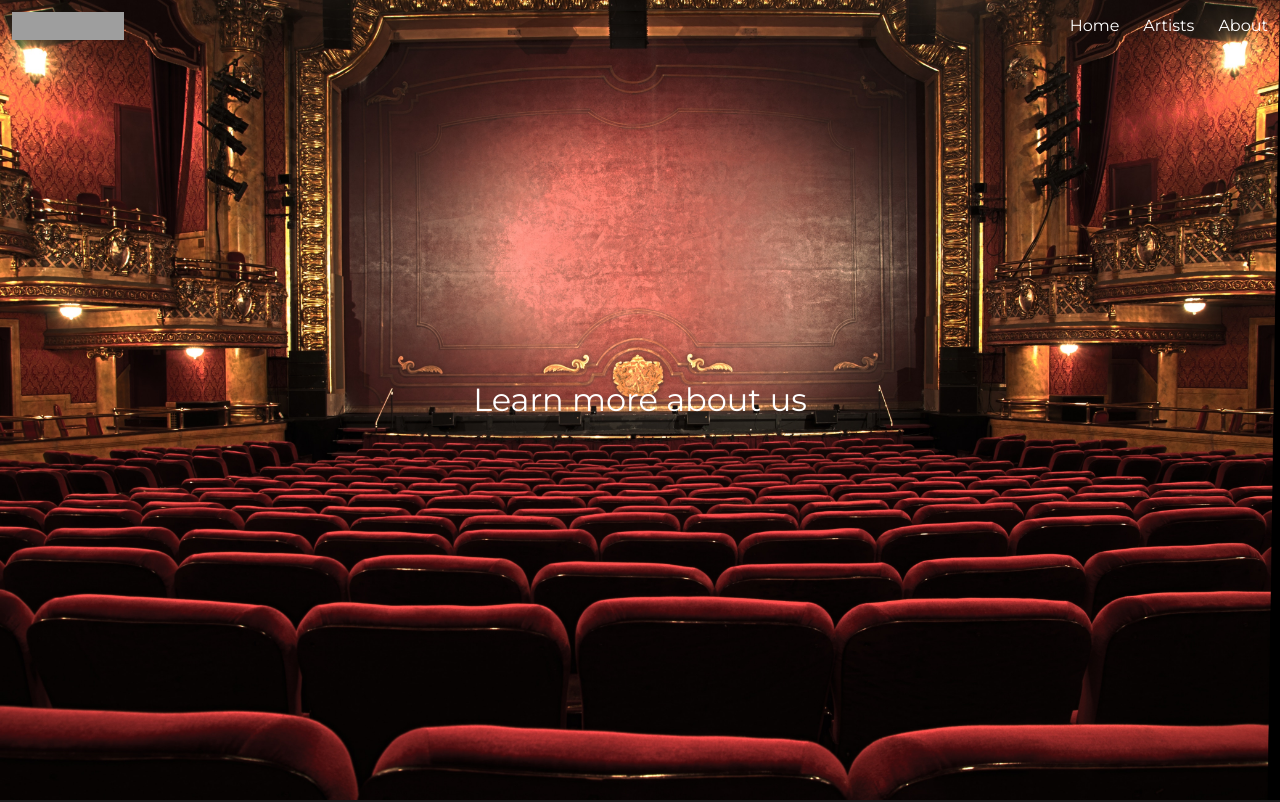
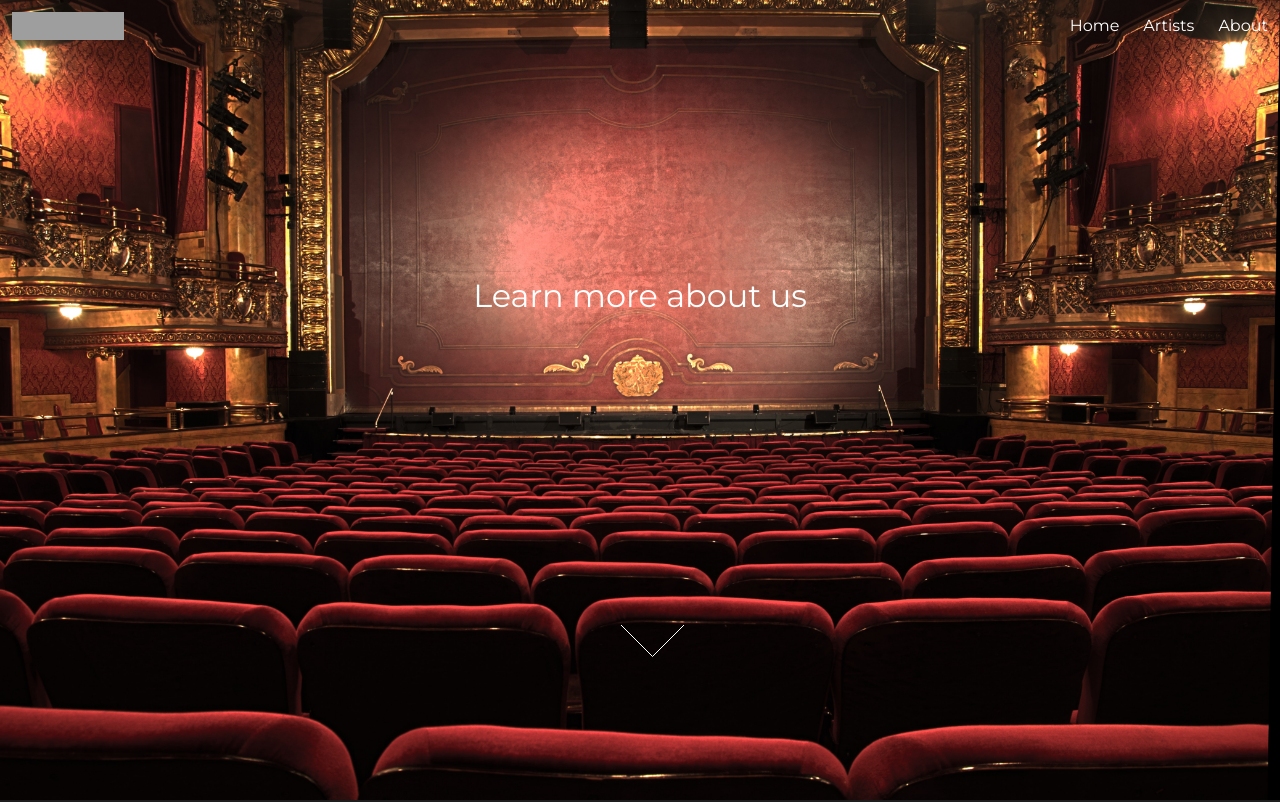
Before and after one commit to ScenographyGallery/ScenographyProject, an Angular app in the folder client/: page /about in a window 1280 px wide. Shown: the top 802 px of the page. Built offline with nearby package versions, Linux system fonts and the light colour scheme; grey boxes are pictures that could not be loaded.

Commit message:
vv_about: add pointer

```diff
--- a/client/src/app/about/components/about/about.component.html
+++ b/client/src/app/about/components/about/about.component.html
@@ -3,9 +3,21 @@
     <h1>
       Learn more about us
     </h1>
+
+    <div class="about-pointer">
+      <a href="about#content" class="arrow bounce">
+        <svg width="65"
+             height="34"
+             viewBox="0 0 65 34"
+             fill="none"
+             xmlns="http://www.w3.org/2000/svg">
+          <path d="M1 1L32.5 32.5L64 1" stroke="white"/>
+        </svg>
+      </a>
+    </div>
   </div>
 
-  <div class="about__description">
+  <div class="about__description" id="content">
     <p>
       Scenography is a theatrical and decorative art of that
       the task is to fill out the scene and provide a visual setting
--- a/client/src/app/about/components/about/about.component.scss
+++ b/client/src/app/about/components/about/about.component.scss
@@ -12,14 +12,11 @@
   background-image: url('./../../../../assets/images/theater.jpg');
   background-size: cover;
   position: relative;
+  padding-top: 17em;
 }
 
 h1 {
   text-align: center;
-  position: absolute;
-  top: 50%;
-  left: 50%;
-  transform: translate(-50%, -50%);
 }
 
 .about__description {
@@ -28,3 +25,35 @@ h1 {
   grid-gap: 100px;
   padding: 100px;
 }
+
+.about-pointer {
+  z-index:2;
+  text-align: center;
+  margin-top: 19em;
+  display: block;
+
+  @keyframes bounce {
+    0%, 20%, 50%, 80%, 100% {
+      transform: translateY(0);
+    }
+    40% {
+      transform: translateY(-30px);
+    }
+    60% {
+      transform: translateY(-15px);
+    }
+  }
+
+  .arrow {
+    position: absolute;
+    margin-left:-20px;
+    width: 40px;
+    height: 40px;
+    background-size: contain;
+  }
+
+  .bounce {
+    animation: bounce 2s infinite;
+  }
+
+}
--- a/client/src/app/home/components/auth/home-auth.component.ts
+++ b/client/src/app/home/components/auth/home-auth.component.ts
@@ -1,9 +1,8 @@
-import {Component, ElementRef, HostListener, Inject, OnInit, Renderer2, ViewChild} from '@angular/core';
+import {Component, ElementRef, Inject, OnInit, Renderer2, ViewChild} from '@angular/core';
 import {FormGroup} from '@angular/forms';
 import {FormCreatorService} from '../../shared/services/form-creator.service';
 import {AuthService} from '../../shared/services/auth.service';
 import {DOCUMENT} from '@angular/common';
-import { WINDOW } from './window.service';
 
 @Component({
   selector: 'sc-auth',
@@ -22,33 +21,19 @@ export class HomeAuthComponent implements OnInit {
   isAuthFormSubmitted: boolean;
   isSignupFormSubmitted: boolean;
 
-  public navIsFixed = false;
-
   constructor(
     private formCreatorService: FormCreatorService,
     private renderer: Renderer2,
     private authService: AuthService,
     @Inject(DOCUMENT) private document: Document,
-    // @Inject(WINDOW) private window,
   ) { }
 
   ngOnInit() {
     // TODO: forgot password
-    // this.y = window.pageYOffset;
   }
 
   get login() { return this.loginForm.controls; }
   get signup() { return this.signupForm.controls; }
-
-  @HostListener('window:scroll', [])
-  onWindowScroll() {
-    // const num = this.window.pageYOffset || this.document.documentElement.scrollTop || this.document.body.scrollTop || 0;
-    // if (num > 100) {
-    //   this.navIsFixed = true;
-    // } else if (this.navIsFixed && num < 10) {
-    //   this.navIsFixed = false;
-    // }
-  }
 
   handleLoginAuth() {
     this.isAuthFormSubmitted = true;
--- a/client/src/app/home/components/home-header/home-header.component.html
+++ b/client/src/app/home/components/home-header/home-header.component.html
@@ -15,10 +15,8 @@
     </p>
   </div>
   <div class="home-header-pointer">
-    <a *ngIf="!isArrowClicked"
-       href="home#auth"
-       class="arrow bounce"
-       (click)="handleArrowClick()">
+    <a href="home#auth"
+       class="arrow bounce">
       <svg width="65"
            height="34"
            viewBox="0 0 65 34"
--- a/client/src/app/home/components/home-header/home-header.component.ts
+++ b/client/src/app/home/components/home-header/home-header.component.ts
@@ -7,15 +7,9 @@ import { Component, OnInit } from '@angular/core';
 })
 export class HomeHeaderComponent implements OnInit {
 
-  isArrowClicked: boolean;
-
   constructor() { }
 
   ngOnInit() {
   }
 
-  handleArrowClick() {
-    this.isArrowClicked = true;
-  }
-
 }
```
